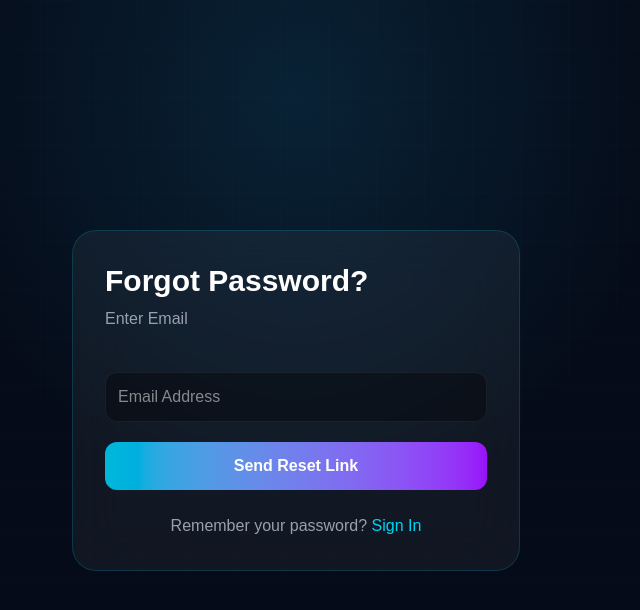
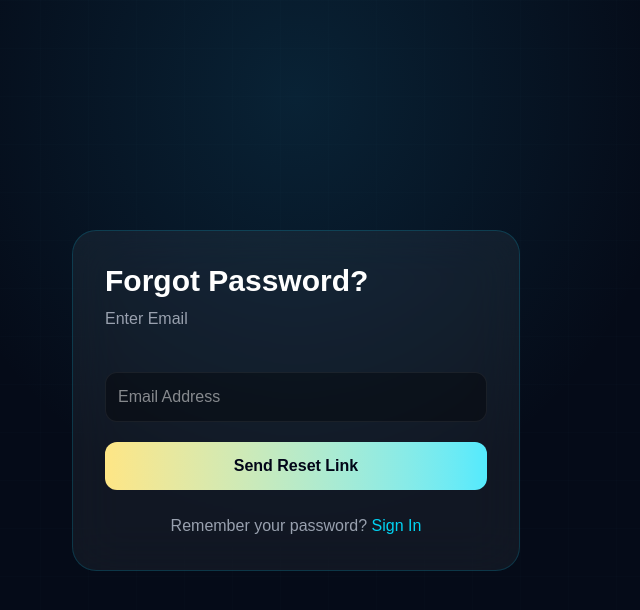
Before and after one commit to striverse/striverse, a Next.js app: page /forgot-password in a window 1280 px wide. Shown: the top 610 px of the page, without its empty margins (344-984 px from the left). Built offline with nearby package versions, Linux system fonts and the light colour scheme.

Commit message:
Align remaining auth and referral screens with redesign

```diff
--- a/app/forgot-password/page.tsx
+++ b/app/forgot-password/page.tsx
@@ -60,7 +60,7 @@ export default function ForgotPasswordPage() {
           <button
             type="submit"
             disabled={loading}
-            className="w-full rounded-xl bg-gradient-to-r from-cyan-500 to-purple-600 py-3 font-bold text-white transition hover:scale-[1.02] disabled:opacity-50"
+            className="w-full rounded-xl bg-gradient-to-r from-amber-200 to-cyan-300 py-3 font-bold text-slate-950 transition hover:scale-[1.02] disabled:opacity-50"
           >
             {loading ? "Sending..." : "Send Reset Link"}
           </button>
```
